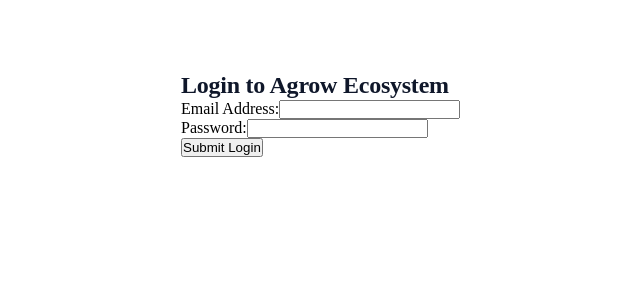
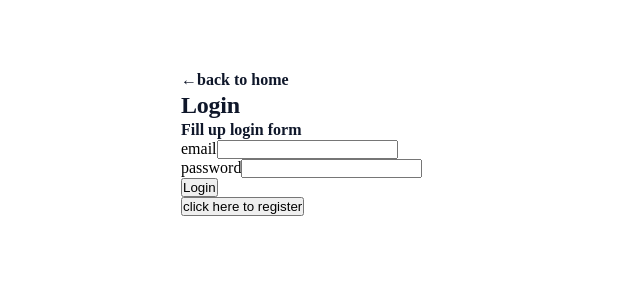
Before and after one commit to lumbanon/GamudaProject, a React (Vite) app in the folder agrow-portal/: page /login in a window 1280 px wide. Shown: the top 300 px of the page, without its empty margins (279-919 px from the left). Built offline with nearby package versions, Linux system fonts and the light colour scheme.

Commit message:
complete auth function

```diff
--- a/agrow-portal/src/features/auth/LoginPage.jsx
+++ b/agrow-portal/src/features/auth/LoginPage.jsx
@@ -1,11 +1,28 @@
 import { useState } from "react"
-import { useNavigate } from "react-router-dom"
+import { useNavigate, Link } from "react-router-dom"
 
 export default function LoginPage() {
+
+    const [isLoginMode, setIsLoginMode] = useState(true)
+
+    const [fullName, setFullName] = useState('')
     const [email, setEmail] = useState('')
     const [password, setPassword] = useState('')
+    const [role, setRole] = useState('')
+
     const [error, setError] = useState('')
-    const navigate = useNavigate();
+    const [successMsg, setSuccessMsg] = useState('')
+
+    const navigate = useNavigate()
+
+    const toggleMode = () => {
+        setIsLoginMode(!isLoginMode)
+        setError('')
+        setSuccessMsg('')
+        setFullName('')
+        setEmail('')
+        setPassword('')
+    }
 
     const handleLogin = async (e) => {
         e.preventDefault();
@@ -25,7 +42,8 @@
             })
 
             if (!response.ok) {
-                throw new Error('Incorrect email or password')
+                const errData = await response.json()
+                throw new Error(errData.detail ||'Incorrect email or password')
             }
             const data = await response.json()
 
@@ -38,21 +56,126 @@
         }
     }
 
+    const handleRegister = async (e) => {
+        e.preventDefault()
+        setError('')
+        setSuccessMsg('')
+
+        const payload = {
+            full_name : fullName, email: email, password: password, role: role
+        }
+
+        try {
+            const response = await fetch('http://127.0.0.1:8000/api/v1/auth/register', {
+                method: 'POST',
+                headers: {
+                    'Content-Type': 'application/json',
+                },
+                body: JSON.stringify(payload)
+            })
+
+            if (!response.ok) {
+                const errData = await response.json()
+                throw new Error(errData.detail || 'Registration failed. Try a different email.')
+            }
+
+            setSuccessMsg('Account created successfully! Redirecting to login...')
+
+            setTimeout(() => {
+                setIsLoginMode(true)
+                setSuccessMsg('')
+                setPassword('')
+            }, 2000)
+        } catch (err) {
+            setError(err.message)
+        }
+    }
+
     return (
+        <div>
             <div style={{ maxWidth: '400px', margin: '50px auto', padding: '20px' }}>
-            <h2>Login to Agrow Ecosystem</h2>
-            {error && <p style={{ color: 'red' }}>{error}</p>}
+            <Link to="/"><p>←back to home</p></Link>
+
+            <h2>
+                {isLoginMode ? 'Login' : 'Register' }
+            </h2>
+
+            <p>
+                {isLoginMode ? 'Fill up login form' : 'Register now' }
+            </p>
+
+            {error && <div>{error}</div>}
+            {successMsg && <div>{successMsg}</div>}
+
+            {isLoginMode ? (
                 <form onSubmit={handleLogin}>
                     <div>
-                    <label>Email Address:</label>
-                    <input type="email" value={email} onChange={(e) => setEmail(e.target.value)} required />
+                        <label>email</label>
+                        <input type="email"
+                        value={email}
+                        onChange={(e) => setEmail(e.target.value)}
+                        required
+                        />
                     </div>
                     <div>
-                    <label>Password:</label>
-                    <input type="password" value={password} onChange={(e) => setPassword(e.target.value)} required />
+                        <label>password</label>
+                        <input type="password"
+                        value={password}
+                        onChange={(e) => setPassword(e.target.value)}
+                        required
+                        />
                     </div>
-                <button type="submit">Submit Login</button>
+                    <button type='submit'>Login</button>
                 </form>
+
+            ):(
+                <form onSubmit={handleRegister}>
+                    <div>
+                        <label>Full name</label>
+                        <input type="text"
+                        value={fullName}
+                        onChange={(e) => setFullName(e.target.value)}
+                        required
+                        />
                     </div>
-    );
+                    <div>
+                        <label>email</label>
+                        <input type="email"
+                        value={email}
+                        onChange={(e) => setEmail(e.target.value)}
+                        required
+                        />
+                    </div>
+                    <div>
+                    <div>
+                        <label>Your role</label>
+                        <input type="text"
+                        value={role}
+                        onChange={(e) => setRole(e.target.value)}
+                        required
+                        />
+                    </div>
+                        <label>password</label>
+                        <input type="password"
+                        value={password}
+                        onChange={(e) => setPassword(e.target.value)}
+                        required
+                        />
+                    </div>
+                    <button type='submit'>Register</button>
+                </form>
+            )}
+
+            <div>
+                <button onClick={toggleMode}>
+                    {isLoginMode
+                        ? 'click here to register'
+                        : 'click here to login'
                     }
+                </button>
+            </div>
+
+            </div>
+        </div>
+    )
+}
```
Also changed, not shown: 1 other file (tests, documents, lock files or other folders). Lines whose indentation alone changed are shown as unchanged.
